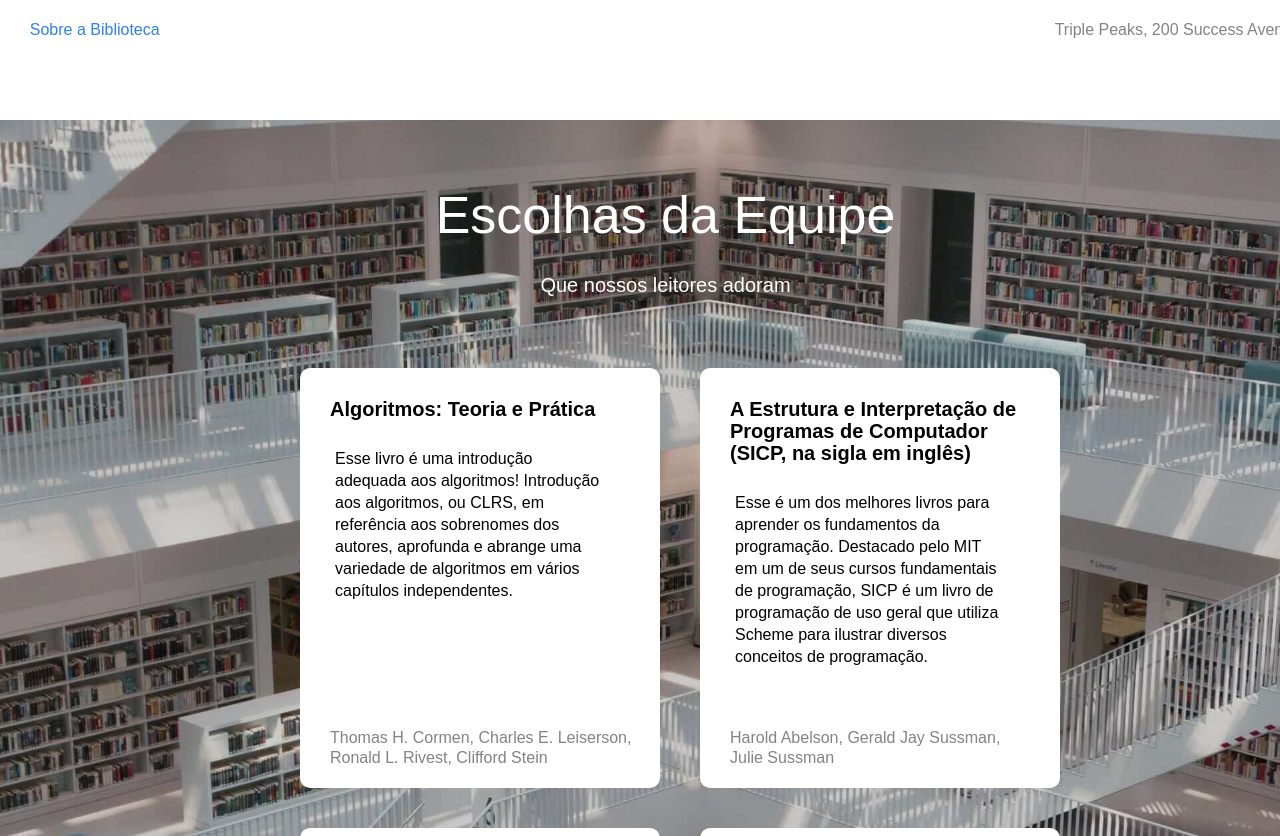
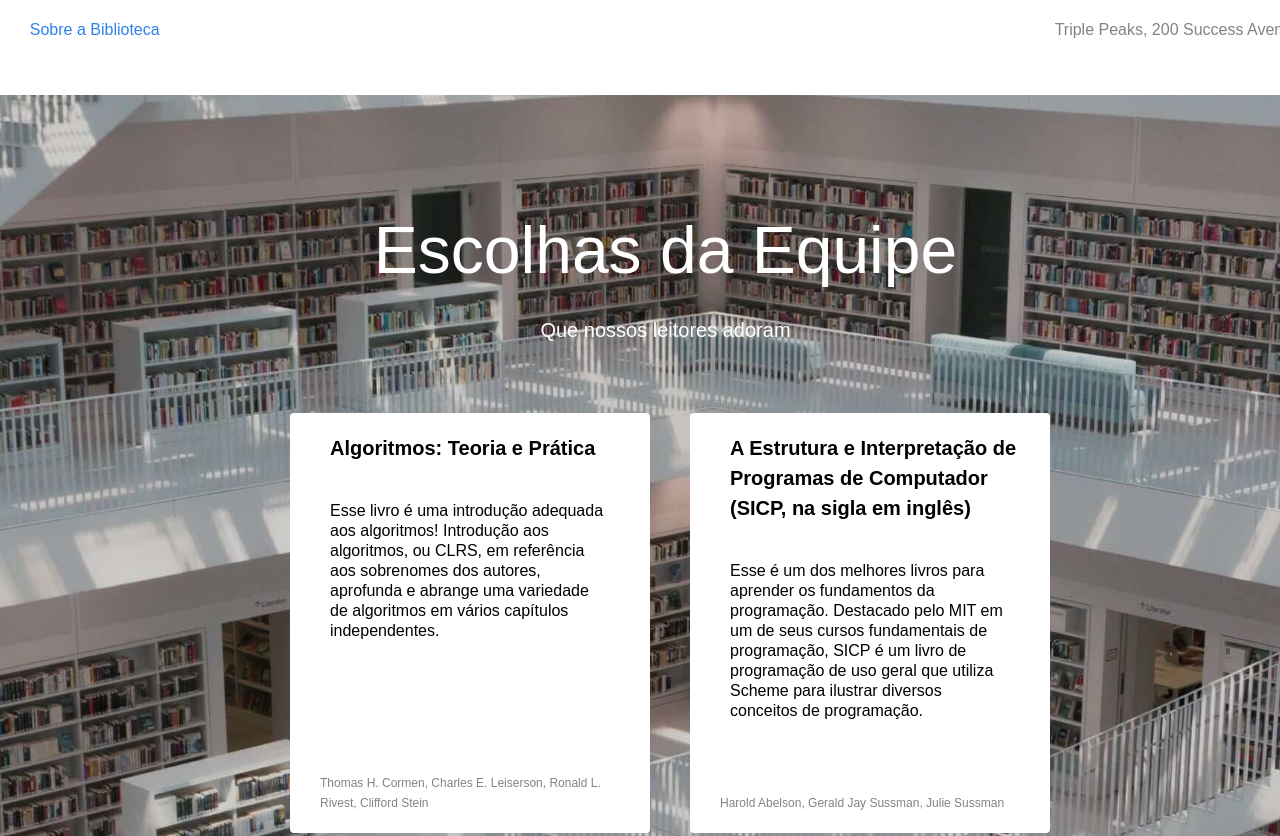
Before and after one commit to FernandaGuerra33/web_project_library_pt, a plain HTML site: page index.html in a window 1280 px wide. Shown: the part 720-1556 px from the top of the page. Drawn offline with Linux system fonts and the light colour scheme.

Commit message:
lateração 3

```diff
--- a/styles/style.css
+++ b/styles/style.css
@@ -117,10 +117,9 @@
   display: flex;
   justify-content: center;
   padding: 80px 20px 0px 20px;
-  font-weight: 500;
-  font-size: 52px;
-  line-height: 30px;
-  margin: 40px 10px 40px 10px;
+  font-weight: 300;
+  font-size: 66px;
+  line-height: 20px;
 }
 
 .staff__subtitle {
@@ -130,9 +129,6 @@
   margin-bottom: 68px;
   font-size: 20px;
   line-height: 30px;
-  margin-top: 28px;
-  margin-right: 50px;
-  margin-left: 50px;
 }
 
 .content {
@@ -143,17 +139,19 @@
   background-image: url("../images/staff_picks_background.jpg");
   background-position: center;
   background-size: cover;
+  padding-top: 10px;
+  padding-bottom: 10px;
+  margin-top: 15px;
 }
 
 .staff__cards {
   display: flex;
   flex-wrap: wrap;
   justify-content: center;
-  column-gap: 40px;
   max-width: 760px;
   list-style-type: none;
-  margin: 0 50px 0 50px;
-  padding: 0px 0px 0 250px;
+  margin: 50px 250px 50px 250px;
+  gap: 40px;
 }
 
 .card {
@@ -165,8 +163,7 @@
   border-color: black;
   position: relative;
   box-sizing: border-box;
-  border-radius: 10px;
-  padding: 10px 10px 5px 0;
+  border-radius: 4px;
 }
 
 .card__content {
@@ -174,22 +171,24 @@
   box-sizing: border-box;
   flex-direction: column;
   height: 100%;
+  display: flex;
 }
 
 .card__title {
   font-size: 20px;
   justify-content: center;
-  line-height: 22px;
+  line-height: 30px;
   padding: 0 10px 0 30px;
+  margin: 20px 0px 10px 10px;
 }
 
 .card__text {
   font-size: 16px;
   font-style: normal;
   padding: 8px 40px 10px 30px;
-  margin: 5px 10px 5px 5px;
+  margin: 20px 0px 10px 10px;
   justify-content: center;
-  line-height: 22px;
+  line-height: 20px;
 }
 
 .card__footer {
@@ -200,7 +199,7 @@
   justify-content: flex-end;
   position: absolute;
   bottom: -10px;
-  font-size: 16px;
+  font-size: 12px;
   line-height: 20px;
   margin-right: 0px;
   margin-bottom: 30px;
```
